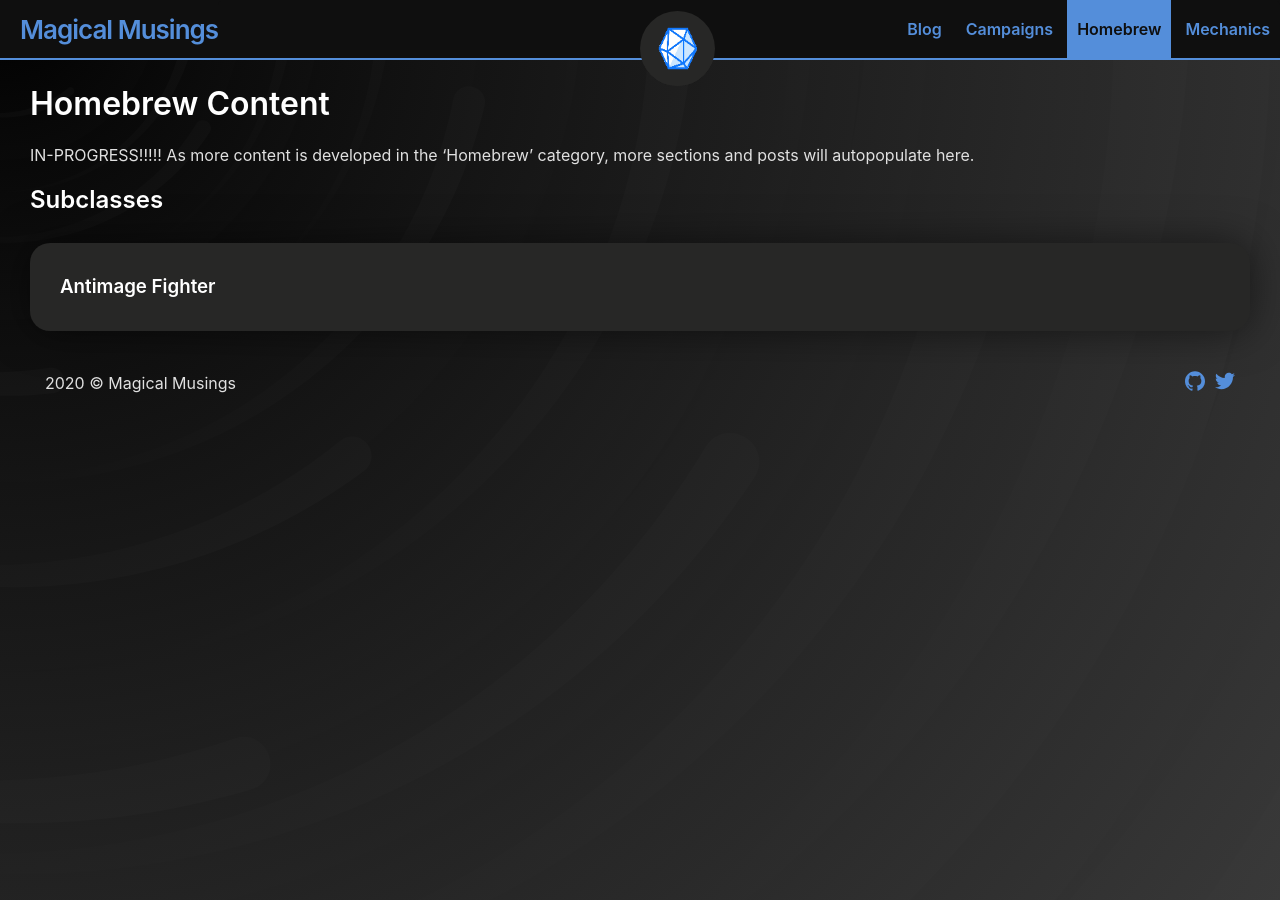
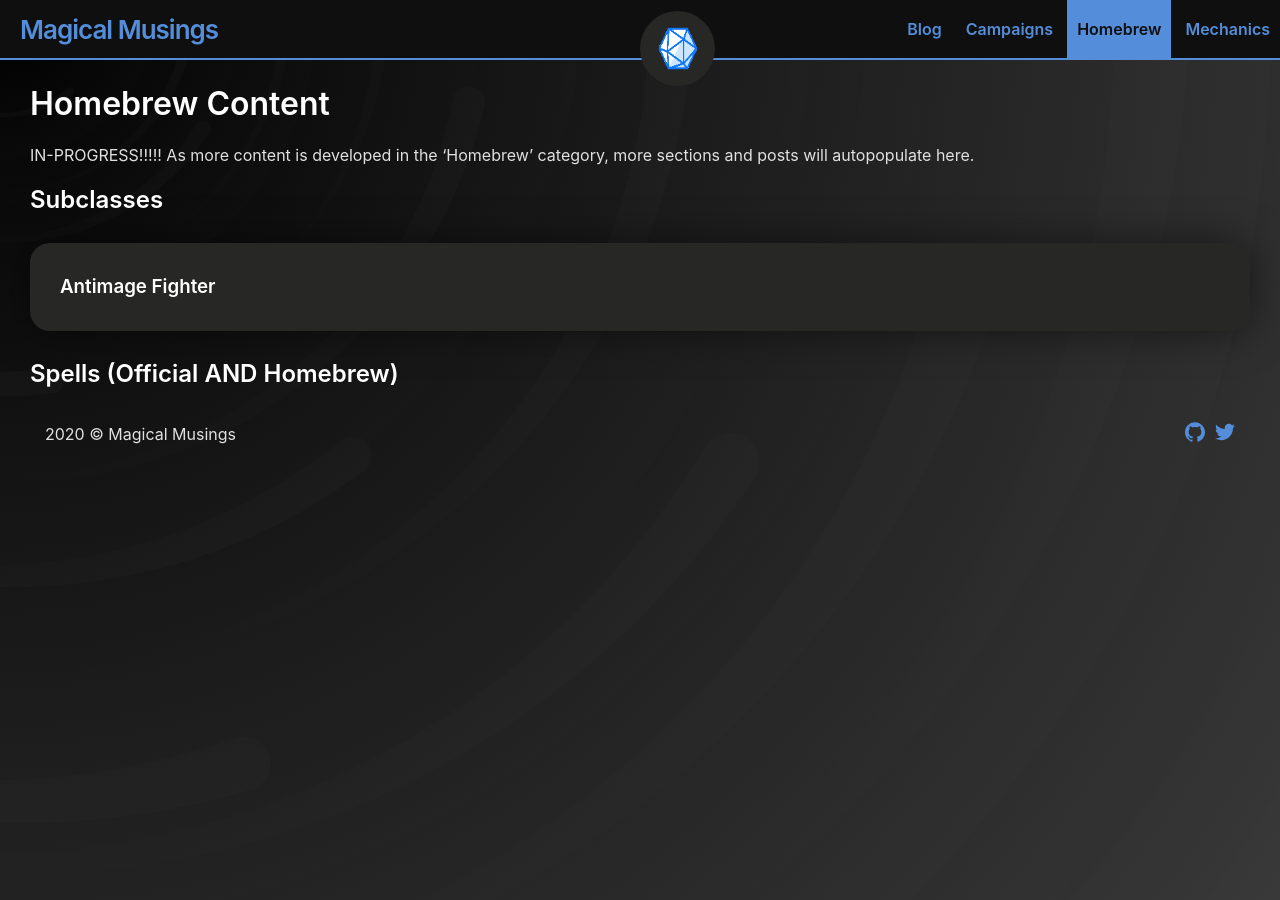
Before and after one commit to andersthemagi/magicalmusings.github.io, a Jekyll site: the page built from homebrew.md, in a window 1280 px wide. Built offline with Jekyll 4.4.1, drawn with Linux system fonts in a browser that asks for light colours.

Commit message:
Update homebrew.html

```diff
--- a/_layouts/homebrew.html
+++ b/_layouts/homebrew.html
@@ -32,5 +32,9 @@ layout: default
 
     {%- endif -%}
 
+    <!-- Spells Section -->
+    <a class="post-link" href="magicalmusings.github.io/spells/">
+        <h2>Spells (Official AND Homebrew)</h2>
+    </a>
 
 </div>
```
